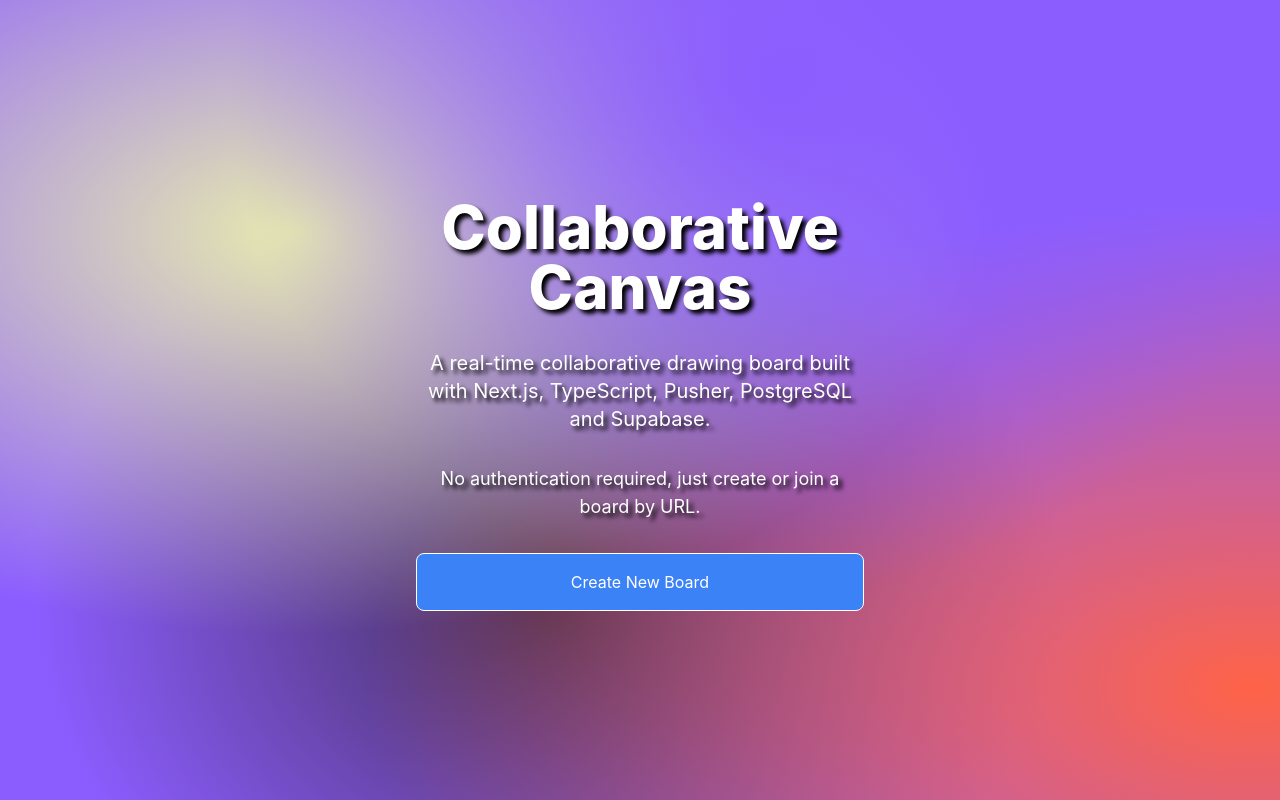
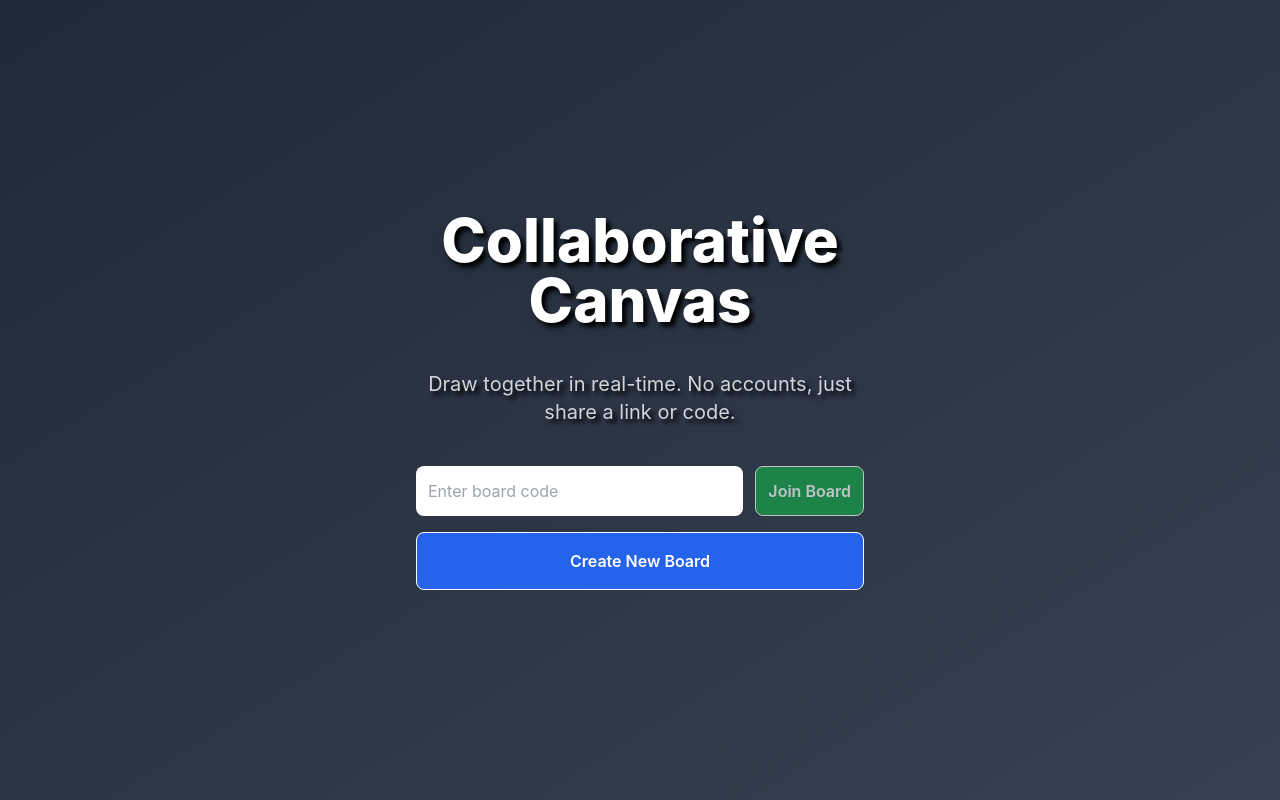
Before and after one commit to Victiniiiii/coop-canvas, a Next.js app: page / in a window 1280 px wide. Built offline with nearby package versions, Linux system fonts and the light colour scheme.

Commit message:
Changes: - added ability to type codes to join lobbies - main menu styling changes - return to main menu button

```diff
--- a/app/board/[id]/page.tsx
+++ b/app/board/[id]/page.tsx
@@ -1,5 +1,6 @@
 import { prisma } from "@/lib/db";
 import BoardClient from "./client";
+import ReturnHomeButton from "../../components/mainMenuButton";
 
 export default async function BoardPage({ params }: { params: Promise<{ id: string }> }) {
 	const { id } = await params;
@@ -9,7 +10,10 @@
 
 	return (
 		<main className="flex flex-col items-center min-h-screen w-full">
-			<h1 className="w-full mx-auto h-10 flex items-center justify-center font-bold bg-white bg-opacity-50 rounded-md mb-4 text-black">Board {id}</h1>
+			<h1 className="w-full mx-auto h-10 flex items-center justify-center font-bold bg-white bg-opacity-50 mb-4 text-black">
+				<ReturnHomeButton />
+				Board {id}
+			</h1>
 			<BoardClient boardId={id} />
 		</main>
 	);
--- /dev/null
+++ b/app/components/mainMenuButton.tsx
@@ -0,0 +1,12 @@
+"use client";
+
+export default function ReturnHomeButton() {
+	return (
+		<button onClick={() => (window.location.href = "/")} className="fixed top-0 left-0 z-50 flex items-center gap-2 bg-gray-700 hover:bg-gray-600 text-white px-4 py-2 transition">
+			<svg xmlns="http://www.w3.org/2000/svg" className="w-5 h-5" fill="none" viewBox="0 0 24 24" stroke="currentColor">
+				<path strokeLinecap="round" strokeLinejoin="round" strokeWidth="2" d="M3 12l9-9 9 9M4 10v10h5v-6h6v6h5V10" />
+			</svg>
+			Return Home
+		</button>
+	);
+}
--- a/app/page.tsx
+++ b/app/page.tsx
@@ -5,6 +5,8 @@
 export default function Home() {
 	const router = useRouter();
 	const [isCreating, setIsCreating] = useState(false);
+	const [isJoining, setIsJoining] = useState(false);
+	const [code, setCode] = useState("");
 
 	async function createNewBoard() {
 		setIsCreating(true);
@@ -18,16 +20,38 @@
 		}
 	}
 
+	function goToBoard() {
+		const valid = /^[a-zA-Z0-9\-_]{1,}$/.test(code);
+		if (!valid || code.length != 8) {
+			alert("Invalid lobby code.");
+			return;
+		}
+		setIsJoining(true);
+		router.push(`/board/${code}`);
+	}
+
 	return (
-		<main className="flex min-h-screen flex-col justify-center items-center p-4 text-white">
-			<div className="max-w-md w-full space-y-8 text-center">
-				<h1 className="text-center text-4xl md:text-6xl mt-2 text-shadow font-extrabold">Collaborative Canvas</h1>
+		<main className="flex min-h-screen flex-col justify-center items-center p-6 bg-gradient-to-br from-gray-800 to-gray-700 text-white">
+			<div className="w-full max-w-md space-y-10 text-center">
+				<h1 className="text-5xl md:text-6xl font-extrabold text-shadow drop-shadow-lg">Collaborative Canvas</h1>
 
-				<p className="text-lg md:text-xl text-shadow">A real-time collaborative drawing board built with Next.js, TypeScript, Pusher, PostgreSQL and Supabase.</p>
+				<p className="text-lg md:text-xl text-shadow text-gray-300">Draw together in real-time. No accounts, just share a link or code.</p>
 
-				<p className="text-lg text-shadow">No authentication required, just create or join a board by URL.</p>
-
-				<button className="w-full bg-blue-500 p-4 rounded-lg cursor-pointer border-white border disabled:opacity-70 flex items-center justify-center" onClick={createNewBoard} disabled={isCreating}>
+				<div className="space-y-4">
+					<div className="flex flex-col sm:flex-row gap-3">
+						<input type="text" value={code} onChange={e => setCode(e.target.value)} placeholder="Enter board code" className="flex-1 p-3 rounded-lg text-black" />
+						<button onClick={goToBoard} className="w-full sm:w-auto bg-green-600 hover:bg-green-700 p-3 rounded-lg font-semibold border border-white flex items-center justify-center disabled:opacity-70 transition" disabled={isJoining || !code}>
+							{isJoining ? (
+								<>
+									<div className="w-4 h-4 border-2 border-t-white border-b-white border-l-transparent border-r-transparent rounded-full animate-spin mr-2"></div>
+									Joining...
+								</>
+							) : (
+								"Join Board"
+							)}
+						</button>
+					</div>
+					<button className="w-full bg-blue-600 hover:bg-blue-700 p-4 rounded-lg font-semibold border border-white disabled:opacity-70 flex items-center justify-center transition" onClick={createNewBoard} disabled={isCreating}>
 						{isCreating ? (
 							<>
 								<div className="w-5 h-5 border-2 border-t-white border-b-white border-l-transparent border-r-transparent rounded-full animate-spin mr-2"></div>
@@ -38,6 +62,7 @@
 						)}
 					</button>
 				</div>
+			</div>
 		</main>
 	);
 }
```
Lines whose indentation alone changed are shown as unchanged.
